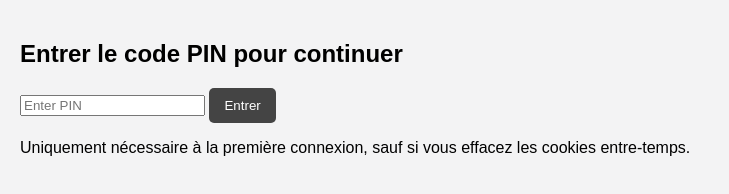
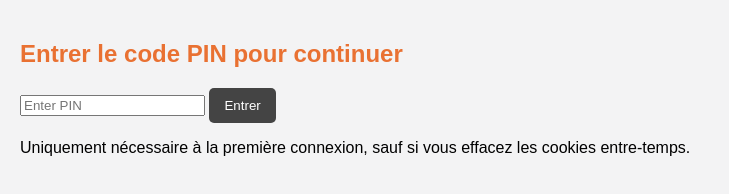
Before and after one commit to gaokerena/stolaf, a plain HTML site: page index.html in a window 1280 px wide. Shown: the whole page, without its empty margins (0-729 px from the left). Drawn offline with Linux system fonts and the light colour scheme.

Commit message:
Update style.css

```diff
--- a/style.css
+++ b/style.css
@@ -7,6 +7,10 @@ body {
 
 #content {
   padding: 20px;
+}
+
+h2 {
+ color: #e97132;
 }
 
 form input, form textarea {
```
